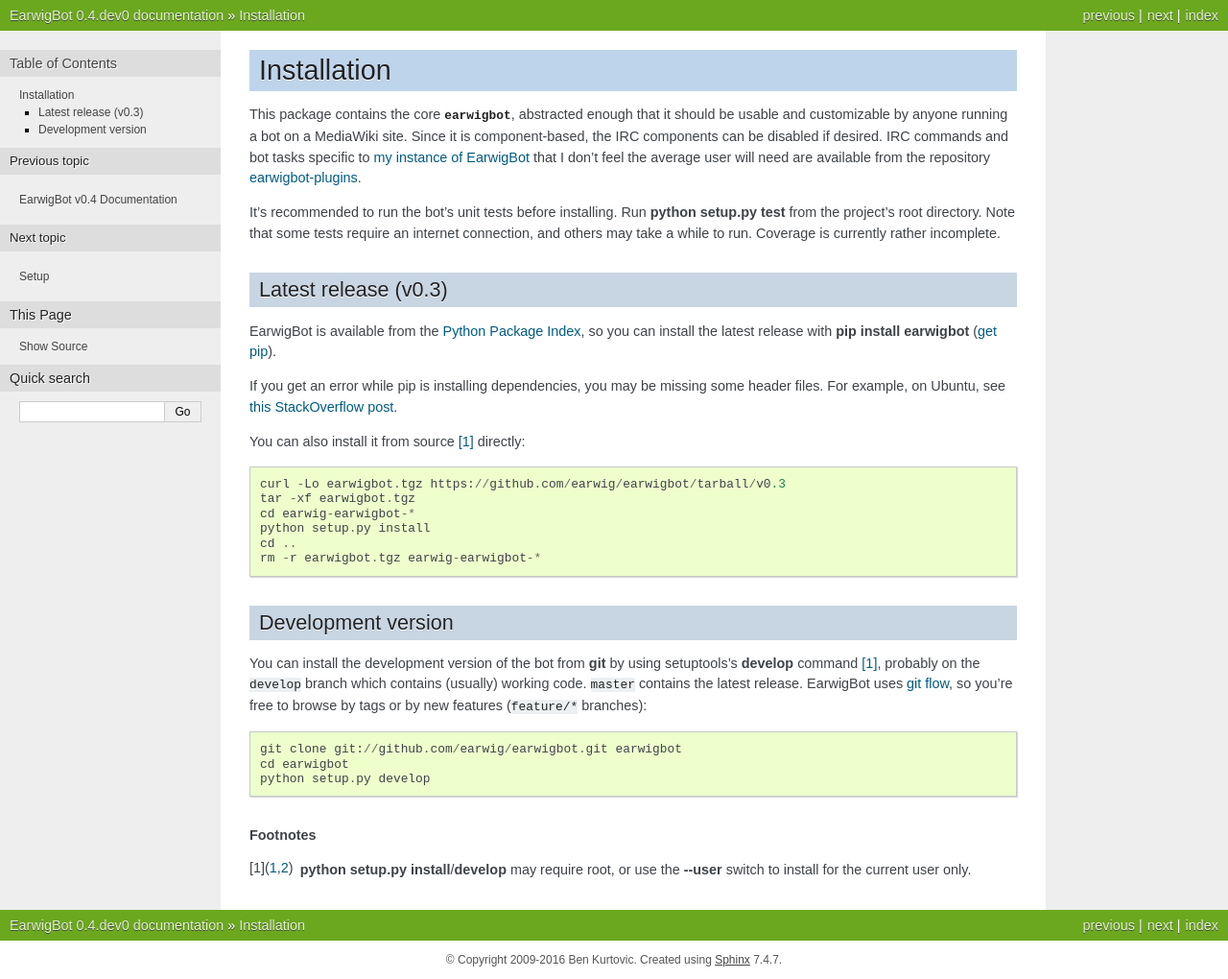
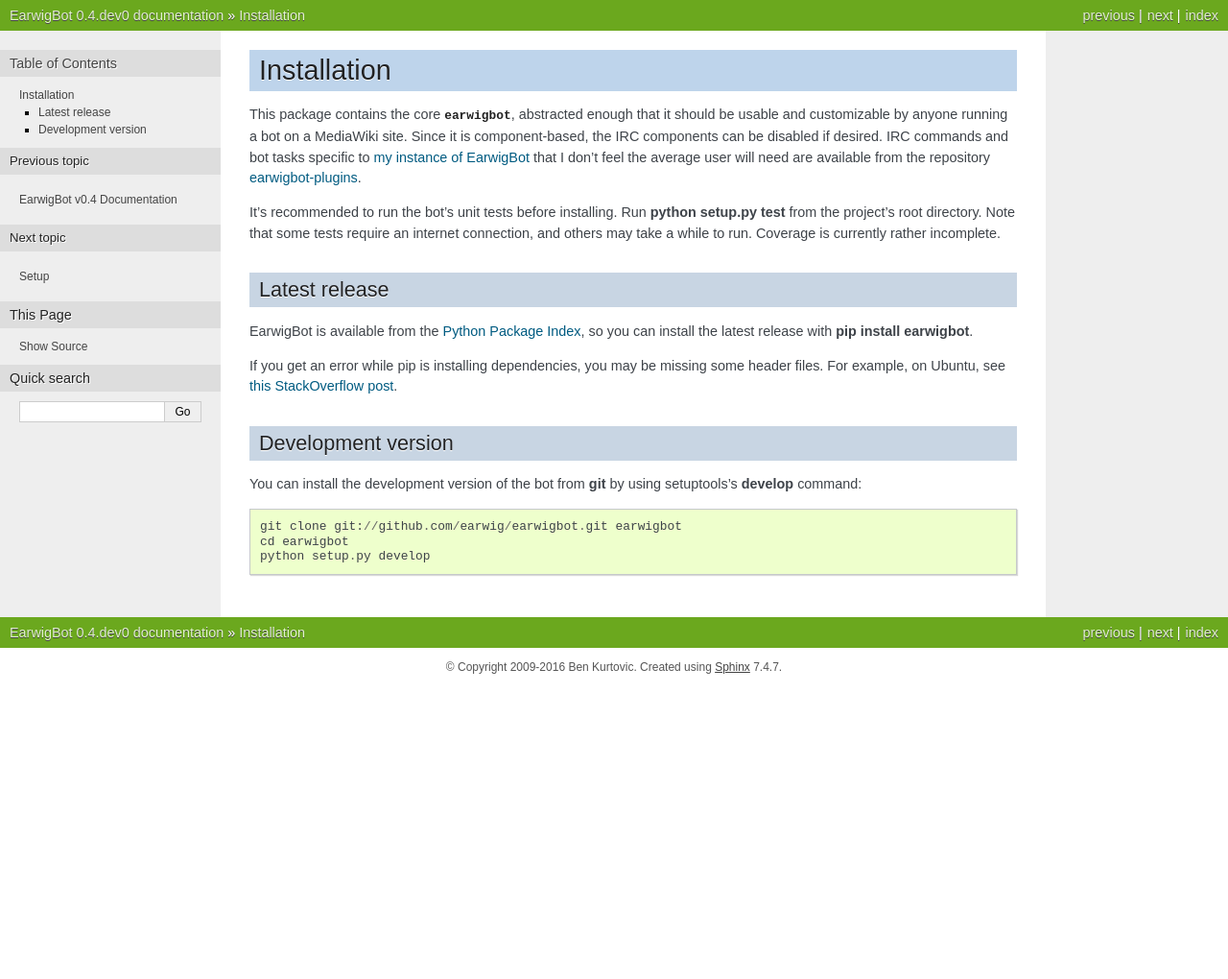
Before and after one commit to earwig/earwigbot, a Sphinx documentation site: the page built from docs/installation.rst, in a window 1280 px wide. Shown: the whole page at 96% size. Built offline with Sphinx 7.4.7, drawn with Linux system fonts in a browser that asks for light colours; after the commit the page ends 900 px from its top, so only the background shows below that.

Commit message:
Docs cleanup; bump ruff

```diff
--- a/docs/installation.rst
+++ b/docs/installation.rst
@@ -13,46 +13,26 @@
 some tests require an internet connection, and others may take a while to run.
 Coverage is currently rather incomplete.
 
-Latest release (v0.3)
----------------------
+Latest release
+--------------
 
 EarwigBot is available from the `Python Package Index`_, so you can install the
-latest release with :command:`pip install earwigbot` (`get pip`_).
+latest release with :command:`pip install earwigbot`.
 
 If you get an error while pip is installing dependencies, you may be missing
 some header files. For example, on Ubuntu, see `this StackOverflow post`_.
-
-You can also install it from source [1]_ directly::
-
-    curl -Lo earwigbot.tgz https://github.com/earwig/earwigbot/tarball/v0.3
-    tar -xf earwigbot.tgz
-    cd earwig-earwigbot-*
-    python setup.py install
-    cd ..
-    rm -r earwigbot.tgz earwig-earwigbot-*
 
 Development version
 -------------------
 
 You can install the development version of the bot from :command:`git` by using
-setuptools's :command:`develop` command [1]_, probably on the ``develop``
-branch which contains (usually) working code. ``master`` contains the latest
-release. EarwigBot uses `git flow`_, so you're free to browse by tags or by new
-features (``feature/*`` branches)::
+setuptools's :command:`develop` command::
 
     git clone git://github.com/earwig/earwigbot.git earwigbot
     cd earwigbot
     python setup.py develop
 
-.. rubric:: Footnotes
-
-.. [1] :command:`python setup.py install`/:command:`develop` may require root,
-       or use the :command:`--user` switch to install for the current user
-       only.
-
 .. _my instance of EarwigBot: https://en.wikipedia.org/wiki/User:EarwigBot
 .. _earwigbot-plugins:        https://github.com/earwig/earwigbot-plugins
 .. _Python Package Index:     https://pypi.python.org/pypi/earwigbot
-.. _get pip:                  https://pypi.python.org/pypi/pip
 .. _this StackOverflow post:  https://stackoverflow.com/questions/6504810/how-to-install-lxml-on-ubuntu/6504860#6504860
-.. _git flow:                 https://nvie.com/posts/a-successful-git-branching-model/
--- a/docs/tips.rst
+++ b/docs/tips.rst
@@ -31,8 +31,8 @@
 - You can run a task by itself instead of the entire bot with
   :command:`earwigbot path/to/working/dir --task task_name`.
 
-- Questions, comments, or suggestions about the documentation? `Let me know`_,
-  or `create an issue`_ so I can improve it for other people.
+- Questions, comments, or suggestions about the documentation?
+  `Create an issue`_ so I can improve it for other people.
 
 .. rubric:: Footnotes
 
@@ -42,5 +42,4 @@
 
 .. _logging:         https://docs.python.org/library/logging.html
 .. _!git plugin:     https://github.com/earwig/earwigbot-plugins/blob/develop/commands/git.py
-.. _Let me know:     ben.kurtovic@gmail.com
 .. _create an issue: https://github.com/earwig/earwigbot/issues
```
Also changed, not shown: README.rst (+4 -28 lines), .pre-commit-config.yaml.
